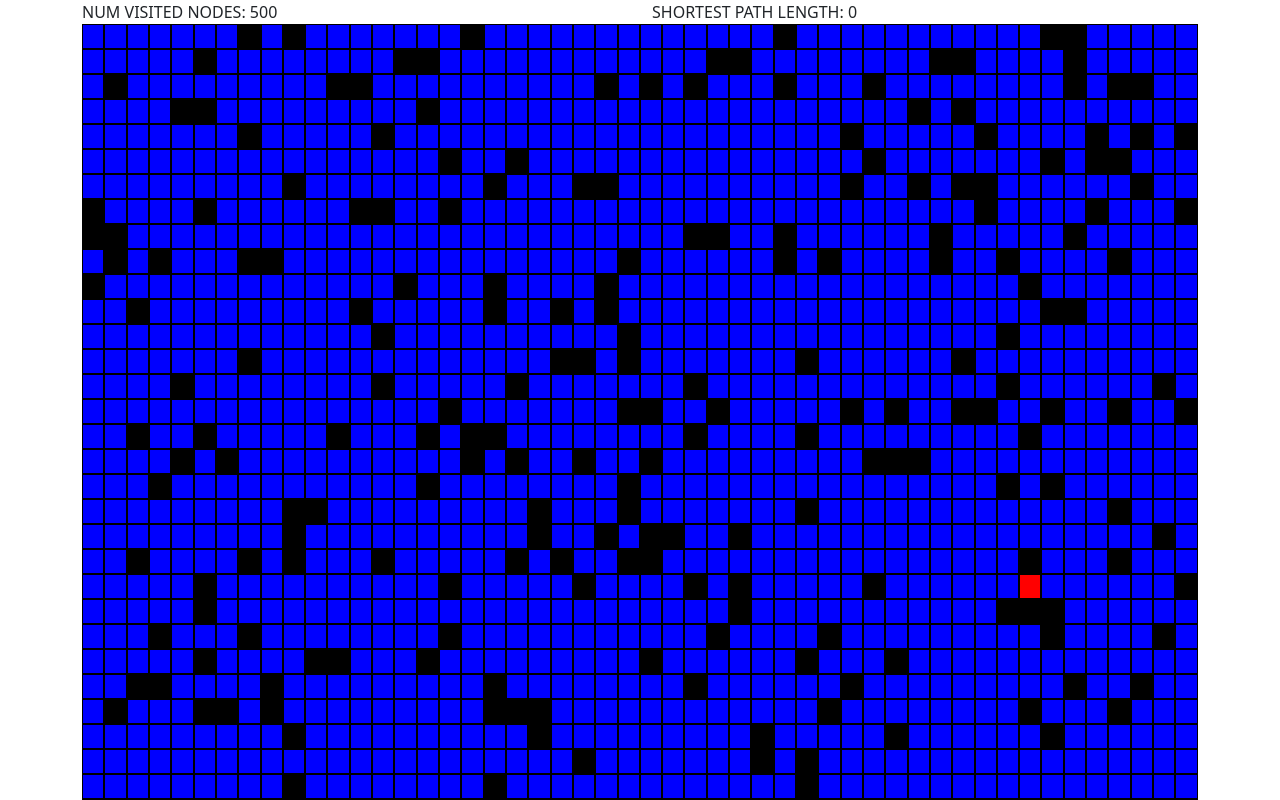
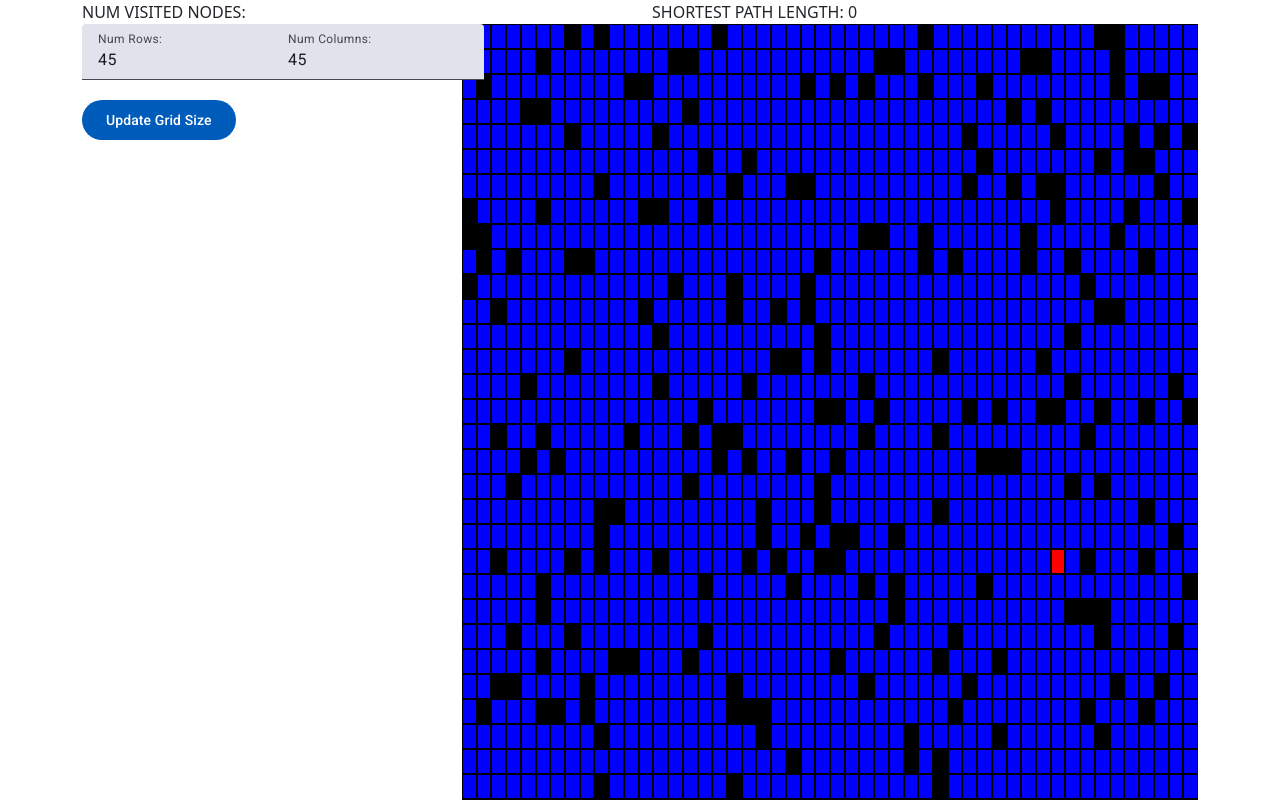
Before and after one commit to p-swantek/path-analyzer, an Angular app: page /path-analyzer in a window 1280 px wide. Shown: the top 800 px of the page. Built offline with nearby package versions, Linux system fonts and the light colour scheme.

Commit message:
Fix issue with random grid point generation

```diff
--- /dev/null
+++ b/src/app/path-analyzer-container/configurations/configurations.component.html
@@ -0,0 +1,31 @@
+<form [formGroup]="configForm">
+
+  <div class="row">
+    <div class="col-6">
+
+      <mat-form-field>
+        <mat-label>Num Rows:</mat-label>
+        <input matInput  [formControlName]="'numRows'">
+        <mat-error>Required</mat-error>
+      </mat-form-field>
+
+    </div>
+
+    <div class="col-6">
+
+      <mat-form-field>
+        <mat-label>Num Columns:</mat-label>
+        <input matInput  [formControlName]="'numCols'">
+        <mat-error>Required</mat-error>
+      </mat-form-field>
+    </div>
+  </div>
+
+  <div class="row">
+    <div class="col">
+      <button mat-flat-button  (click)="updateGridSize()">Update Grid Size</button>
+    </div>
+
+  </div>
+
+</form>
--- /dev/null
+++ b/src/app/path-analyzer-container/configurations/configurations.component.ts
@@ -0,0 +1,47 @@
+import { Component, inject, input, OnInit, output } from '@angular/core';
+import { FormBuilder, ReactiveFormsModule, Validators } from '@angular/forms';
+import { MatButtonModule } from '@angular/material/button';
+import { MatFormFieldModule } from '@angular/material/form-field';
+import { GridConfiguration, ModelFormGroup } from '../models';
+import {MatInputModule} from '@angular/material/input';
+
+
+@Component({
+  selector: 'app-configurations',
+  imports: [ReactiveFormsModule, MatButtonModule, MatFormFieldModule, MatInputModule],
+  templateUrl: './configurations.component.html',
+  styleUrl: './configurations.component.scss'
+})
+export class ConfigurationsComponent implements OnInit{
+
+  maxRows = input<number>();
+  maxColumns = input<number>();
+
+  gridSizeChanged = output<GridConfiguration>();
+
+  private formBuilder = inject(FormBuilder);
+  configForm: ModelFormGroup<GridConfiguration>;
+
+  ngOnInit(): void {
+    let validators = Validators.compose([Validators.required, Validators.min(0)])
+    this.configForm = this.formBuilder.group({
+      numCols: [45, validators],
+      numRows: [45, validators],
+    })
+
+  }
+
+  updateGridSize() {
+    if (this.configForm.valid){
+      this.gridSizeChanged.emit(this.configForm.getRawValue())
+    }
+  }
+
+
+
+
+
+
+
+
+}
--- a/src/app/path-analyzer-container/models.ts
+++ b/src/app/path-analyzer-container/models.ts
@@ -1,3 +1,4 @@
+import { FormGroup, FormControl } from "@angular/forms";
 
 export type NodeState = 'unvisited' | 'visited' | 'blocked' | 'traveled';
 
@@ -25,3 +26,15 @@ export const DIRECTIONS: number[][] = [
   [0, 1],
   [0, -1],
 ]
+
+export type ModelFormGroup<T> = FormGroup<{
+  [K in keyof T]: FormControl<T[K]>;
+}>;
+
+export interface GridConfiguration{
+  numRows: number;
+  numCols: number;
+
+
+
+}
--- a/src/app/path-analyzer-container/path-analyzer-container.component.html
+++ b/src/app/path-analyzer-container/path-analyzer-container.component.html
@@ -7,5 +7,27 @@
       SHORTEST PATH LENGTH: {{traveledNum$ | async}}
     </div>
   </div>
-  <app-grid [nodeModels]="nodeModels" [start]="start" [end]="end" (nodeBlocked)="updateNodeBlockedState($event, true)" (nodeUnblocked)="updateNodeBlockedState($event, false)"></app-grid>
+  <div class="row">
+    <div class="col-4">
+      <app-configurations
+      (gridSizeChanged)="updateGridSize($event)"
+      >
+      </app-configurations>
+    </div>
+
+
+    <div class="col-8">
+      <app-grid
+        [nodeModels]="nodeModels"
+        [start]="start"
+        [end]="end"
+        (nodeBlocked)="updateNodeBlockedState($event, true)"
+        (nodeUnblocked)="updateNodeBlockedState($event, false)">
+      </app-grid>
+
+
+    </div>
+
+  </div>
+
 </div>
--- a/src/app/path-analyzer-container/path-analyzer-container.component.ts
+++ b/src/app/path-analyzer-container/path-analyzer-container.component.ts
@@ -3,12 +3,13 @@ import { Component, OnInit } from '@angular/core';
 import { Observable, of, scan, startWith, Subject, switchMap, takeLast, tap } from 'rxjs';
 import { DepthFirstSearch } from './graph-algorithms/depth-first-search';
 import { GridComponent } from "./grid/grid.component";
-import { GridNodeModel, PathFindAlgorithm } from './models';
+import { GridConfiguration, GridNodeModel, PathFindAlgorithm } from './models';
 import { generateDefaultGridState, getRandomCooridinate, toStream } from './utils';
+import { ConfigurationsComponent } from './configurations/configurations.component';
 
 @Component({
   selector: 'app-path-analyzer-container',
-  imports: [GridComponent, AsyncPipe],
+  imports: [GridComponent, AsyncPipe, ConfigurationsComponent],
   templateUrl: './path-analyzer-container.component.html',
   styleUrl: './path-analyzer-container.component.scss'
 })
@@ -41,7 +42,7 @@ export class PathAnalyzerContainerComponent implements OnInit {
 
 
     [x, y] = getRandomCooridinate(this.nodeModels);
-    while (this.start.x == x && this.start.y === y){
+    while (this.start.x == x && this.start.y === y) {
       [x, y] = getRandomCooridinate(this.nodeModels);
     }
 
@@ -49,24 +50,24 @@ export class PathAnalyzerContainerComponent implements OnInit {
     this.start.nodeState = 'unvisited';
     this.end.nodeState = 'unvisited';
 
-    let result = this.algorithm.generatePath(this.start, this.end, this.nodeModels);
+    // let result = this.algorithm.generatePath(this.start, this.end, this.nodeModels);
 
 
-    of(result.visited).pipe(
-      toStream(10),
-      tap(p => this.nodeModels[p.x][p.y] = { ...p, nodeState: 'visited' }),
-      tap(() => this.visitedNum.next(1)),
-      takeLast(1),
-      switchMap(() => of(result.shortestPath)),
-      toStream(10),
-      tap(p => this.nodeModels[p.x][p.y] = { ...p, nodeState: 'traveled' }),
-      tap(() => this.traveledNum.next(1))
-    ).subscribe();
+    // of(result.visited).pipe(
+    //   toStream(10),
+    //   tap(p => this.nodeModels[p.x][p.y] = { ...p, nodeState: 'visited' }),
+    //   tap(() => this.visitedNum.next(1)),
+    //   takeLast(1),
+    //   switchMap(() => of(result.shortestPath)),
+    //   toStream(10),
+    //   tap(p => this.nodeModels[p.x][p.y] = { ...p, nodeState: 'traveled' }),
+    //   tap(() => this.traveledNum.next(1))
+    // ).subscribe();
 
 
   }
 
-  updateNodeBlockedState(node: GridNodeModel, isBlocked: boolean): void{
+  updateNodeBlockedState(node: GridNodeModel, isBlocked: boolean): void {
     let existing = this.nodeModels[node.x][node.y];
     existing = {
       ...existing,
@@ -75,6 +76,10 @@ export class PathAnalyzerContainerComponent implements OnInit {
     this.nodeModels[node.x][node.y] = existing;
   }
 
+  updateGridSize(config: GridConfiguration) {
+    this.nodeModels = generateDefaultGridState(config.numRows, config.numCols);
+  }
+
 
 
 }
--- a/src/app/path-analyzer-container/utils.ts
+++ b/src/app/path-analyzer-container/utils.ts
@@ -58,7 +58,7 @@ export function generateDefaultGridState(rows: number, columns: number): GridNod
 }
 
 export function getRandomCooridinate(grid: GridNodeModel[][]): [number, number]{
-  let randX = Math.floor(Math.random() * (grid.length - 1 + 1)) + 1;
-  let randY = Math.floor(Math.random() * (grid[0].length - 1 + 1)) + 1;
+  let randX = Math.floor(Math.random() * (grid.length - 1));
+  let randY = Math.floor(Math.random() * (grid[0].length - 1));
   return [randX, randY];
 }
```
Also changed, not shown: src/app/path-analyzer-container/configurations/configurations.component.scss (added), 1 other file (tests, documents, lock files or other folders).
